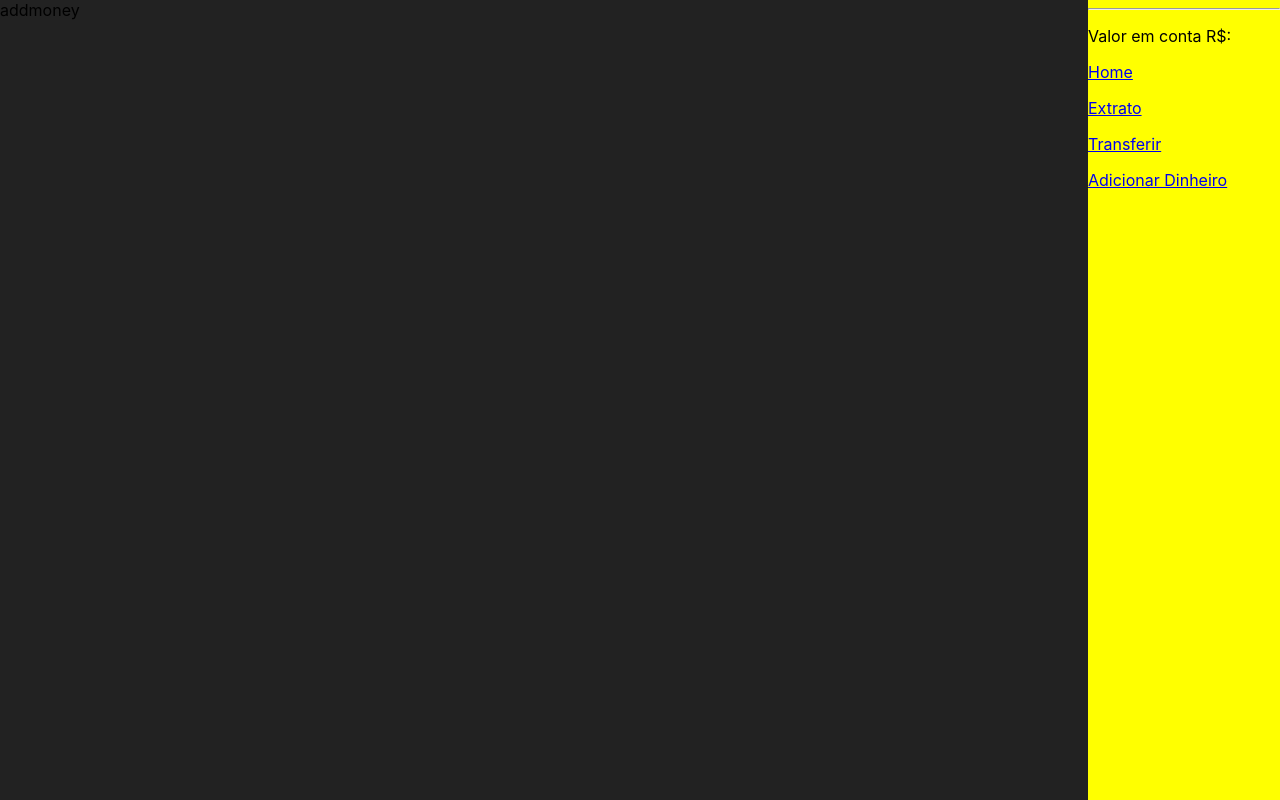
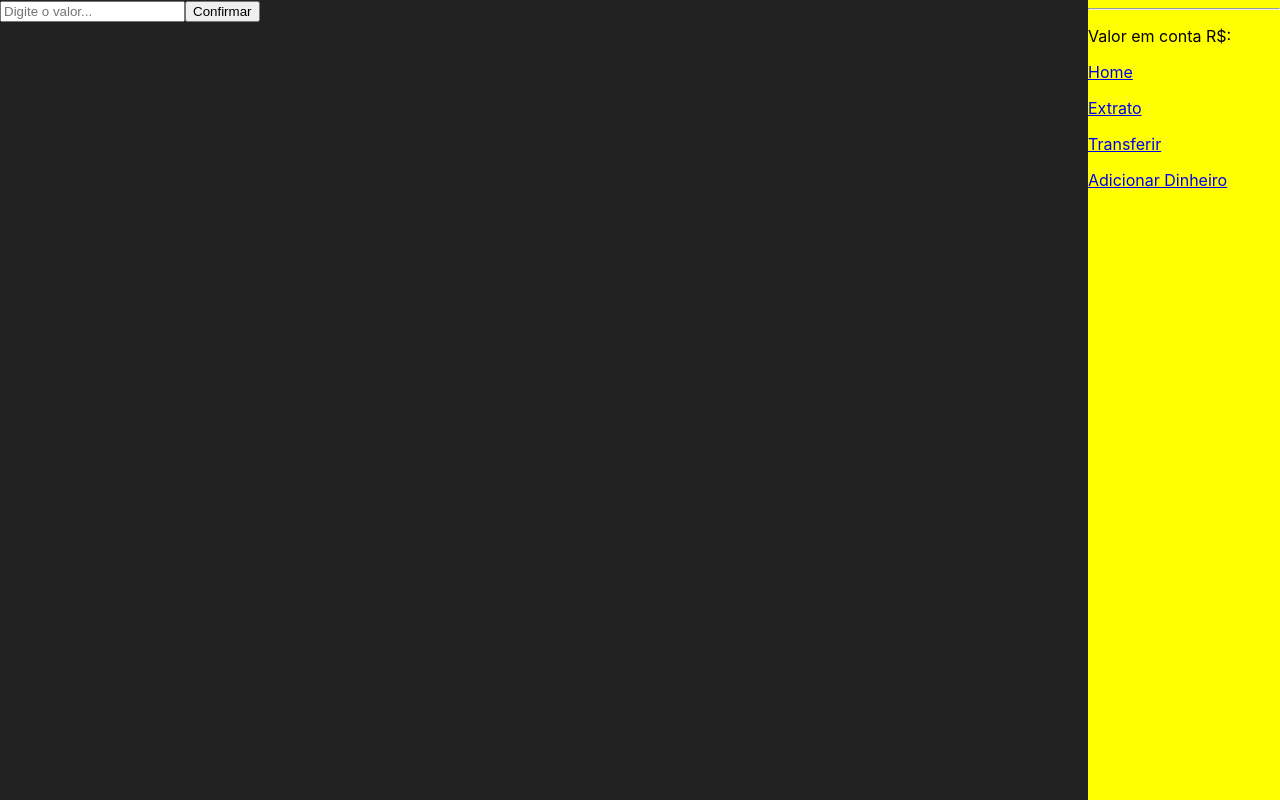
Before and after one commit to akaLuisinho/chamberbank-frontend, a React (Create React App) app: page /addMoney in a window 1280 px wide. Built offline with nearby package versions, Linux system fonts and the light colour scheme.

Commit message:
add money route

```diff
--- a/src/pages/addMoney/index.tsx
+++ b/src/pages/addMoney/index.tsx
@@ -1,11 +1,31 @@
+import { useState } from "react";
 import { Container, Content } from "./styles";
 import { Sidebar } from "../../components/Sidebar"
+import { addMoney } from '../../services/addMoney'
+import { useAuth } from "../../hooks/useAuth";
 
 export const AddMoney = () => {
+
+    const [moneyQuantity, setMoneyQuantity] = useState('')
+    const { token } = useAuth()
+
+    const handleAddMoney = () => {
+        const formatedMoneyQuantity = parseInt(moneyQuantity)
+
+        addMoney(formatedMoneyQuantity, token)
+    }
+
     return (
         <Container>
             <Content>
-            addmoney
+                <input
+                    type="number"
+                    placeholder="Digite o valor..."
+                    value={moneyQuantity}
+                    onChange={(event) => setMoneyQuantity(event.target.value)}
+                />
+
+                <button onClick={() => handleAddMoney()}>Confirmar</button>
             </Content>
 
             <Sidebar />
--- a/src/pages/extract/index.tsx
+++ b/src/pages/extract/index.tsx
@@ -19,15 +19,6 @@ export const Extract = () => {
         findTransactions()
     }, [token])
 
-    const formatDate = (date: Date) => {
-        console.log(date);
-        // const year = date.getUTCFullYear()
-        // const month = date.getUTCMonth()
-        // const day = date.getUTCDay()
-
-        // return `${day}/${month}/${year}`
-    }
-
     return (
         <Container>
                 <Content>
--- /dev/null
+++ b/src/services/addMoney.ts
@@ -0,0 +1,14 @@
+import axios from 'axios';
+
+export async function addMoney(moneyQuantity: number, token: string) {
+    try {
+        const req = await axios.patch(`${process.env.REACT_APP_API_URL}/user/addmoney`, {
+            moneyQuantity: moneyQuantity,
+        }, {
+            headers: { authorization: `Bearer ${token}` },
+        })
+        return req.data
+    } catch (error) {
+        console.log(error);
+    }
+}
--- a/src/services/transaction.ts
+++ b/src/services/transaction.ts
@@ -28,7 +28,6 @@ export async function transferMoney(toId: string, moneyQuantity: number, token:
 export async function findTransactionsFromUser(token: string) {
     try {
         const req = await axios.get(`${process.env.REACT_APP_API_URL}/transaction`, {
-
             headers: { authorization: `Bearer ${token}` },
         })
         return req.data
--- a/src/services/user.ts
+++ b/src/services/user.ts
@@ -30,7 +30,6 @@ export async function getHome(token: string, route: string) {
             'Authorization': 'Bearer ' + token
         }
         })
-        console.log(req);
         return req.data
     } catch (error) {
         console.log(error);
```
